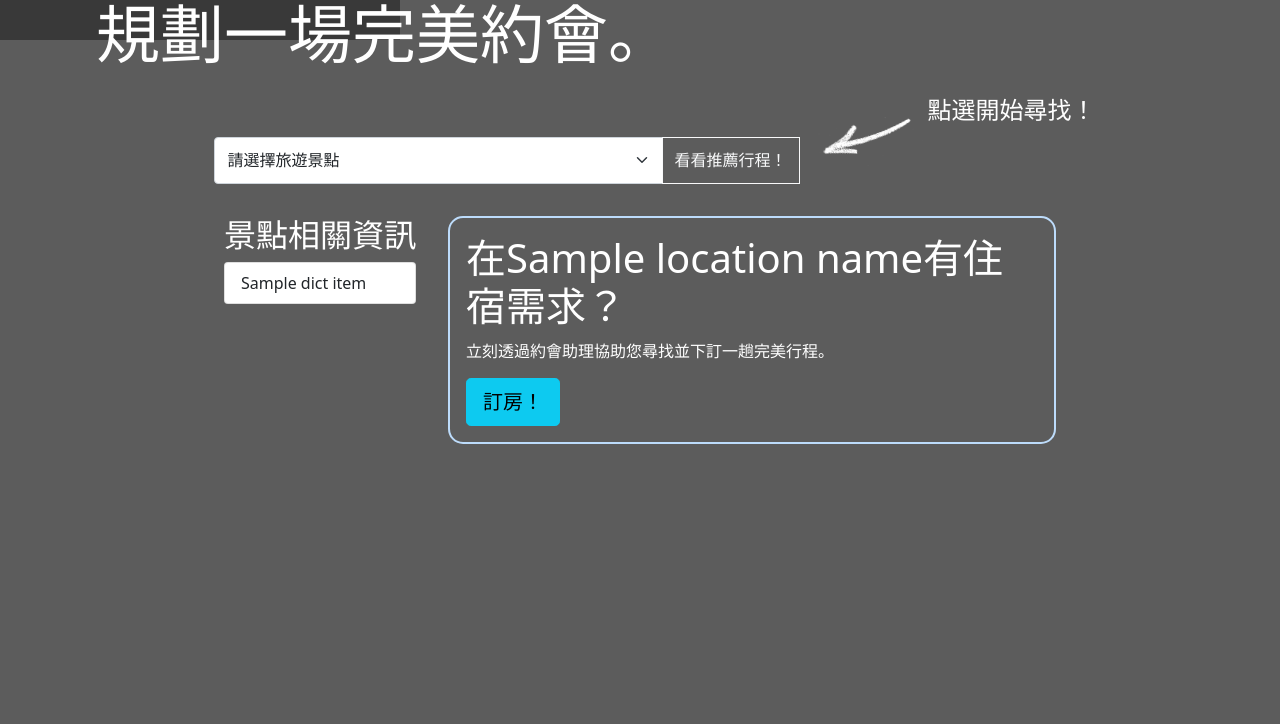
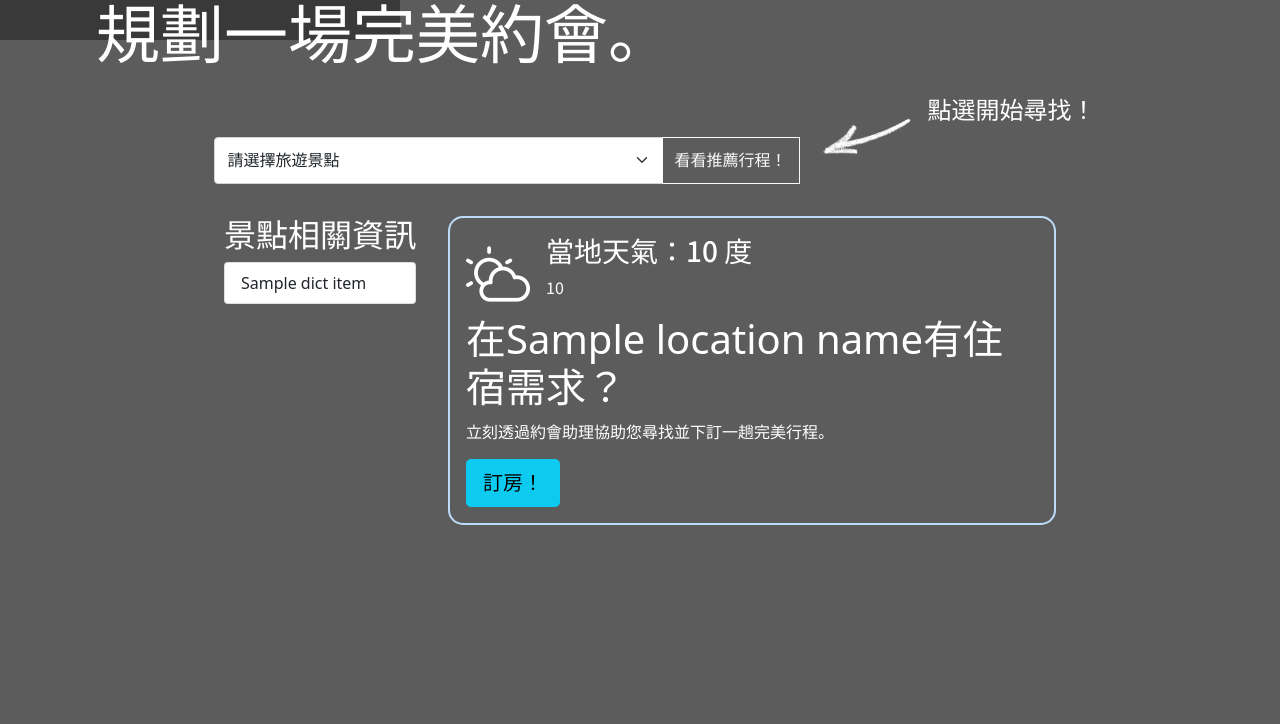
Before and after one commit to zhaungsont/Our-Private-Life, a Flask app: template templates/dating.html in a window 1280 px wide. Shown: the part 329-1053 px from the top of the page. Before the commit the page ends 773 px from the top, so only its background shows below. Run offline with Flask 2, Linux system fonts and the light colour scheme; the template is opened without the code that fills it: most values are stand-ins (such as "Sample title", 1, 10 or a date in 2020); some web fonts are replaced; grey boxes are pictures that could not be loaded.

Commit message:
/dating now displays weather data

```diff
--- a/app.py
+++ b/app.py
@@ -48,7 +48,9 @@ def dating():
 @app.route('/dating', methods=['POST'])
 def dating_results():
     location = flask_request.form.get('location')
-    weather(location)
+    temp, temp_desc = weather(location)
+    print(temp)
+    print(temp_desc)
 
     if location == 'taipei':
         loc_name = '台北'
@@ -114,11 +116,10 @@ def dating_results():
 
         list_results.append(results)
 
-    return render_template('dating.html', results=list_results, bookingValue=location, locationName=loc_name)
+    return render_template('dating.html', results=list_results, bookingValue=location, locationName=loc_name, temp=temp, temp_desc=temp_desc)
 
 
 def weather(loc):
-    print(loc)
 
     # driverPath='static/chromedriver'
     # browser=webdriver.Chrome(driverPath)
@@ -161,9 +162,8 @@ def weather(loc):
     #results=
     print(temperature) #所選縣市氣溫
     print(new_info) #所選縣市天氣狀況
-    r = [temperature, new_info]
 
-    return render_template('dating.html')
+    return [temperature, new_info]
 
 
 @app.route("/booking_select",methods=['POST','GET'])
--- a/static/styles.css
+++ b/static/styles.css
@@ -347,13 +347,17 @@ html, body {
     /* background-color: aqua; */
 }
 
+.weather-wrapper{
+    display: flex;
+    align-items: center;
+}
 
-/* .form-select{
-    max-width: 20em!important;
-    margin: 1em 0;
-} */
-
-
+.weather-wrapper img{
+    filter: invert(1);
+    width: 4em;
+    height: 4em;
+    margin-right: 1em;
+}
 
 
 
--- a/templates/credits.html
+++ b/templates/credits.html
@@ -1 +1,2 @@
 <a href="https://www.flaticon.com/free-icons/heart" title="heart icons">Heart icons created by Freepik - Flaticon</a>
+<a href="https://www.flaticon.com/free-icons/weather" title="weather icons">Weather icons created by Freepik - Flaticon</a>
--- a/templates/dating.html
+++ b/templates/dating.html
@@ -48,6 +48,13 @@
         {% if results %}
             <div class="dating-right">
                 <div class="booking-suggestion">
+                    <div class="weather-wrapper">
+                        <img src="../static/cloudy.png" alt="">
+                        <div>
+                            <h3>當地天氣：{{ temp }} 度</h3>
+                            <p>{{ temp_desc }}</p>
+                        </div>
+                    </div>
                     <h1>在{{ locationName }}有住宿需求？</h1>
                     <p>立刻透過約會助理協助您尋找並下訂一趟完美行程。</p>
                     <form action="booking_select" method="post">
```
Also changed, not shown: static/cloudy.png (added), static/wordcloud/917389.jpg (added).
